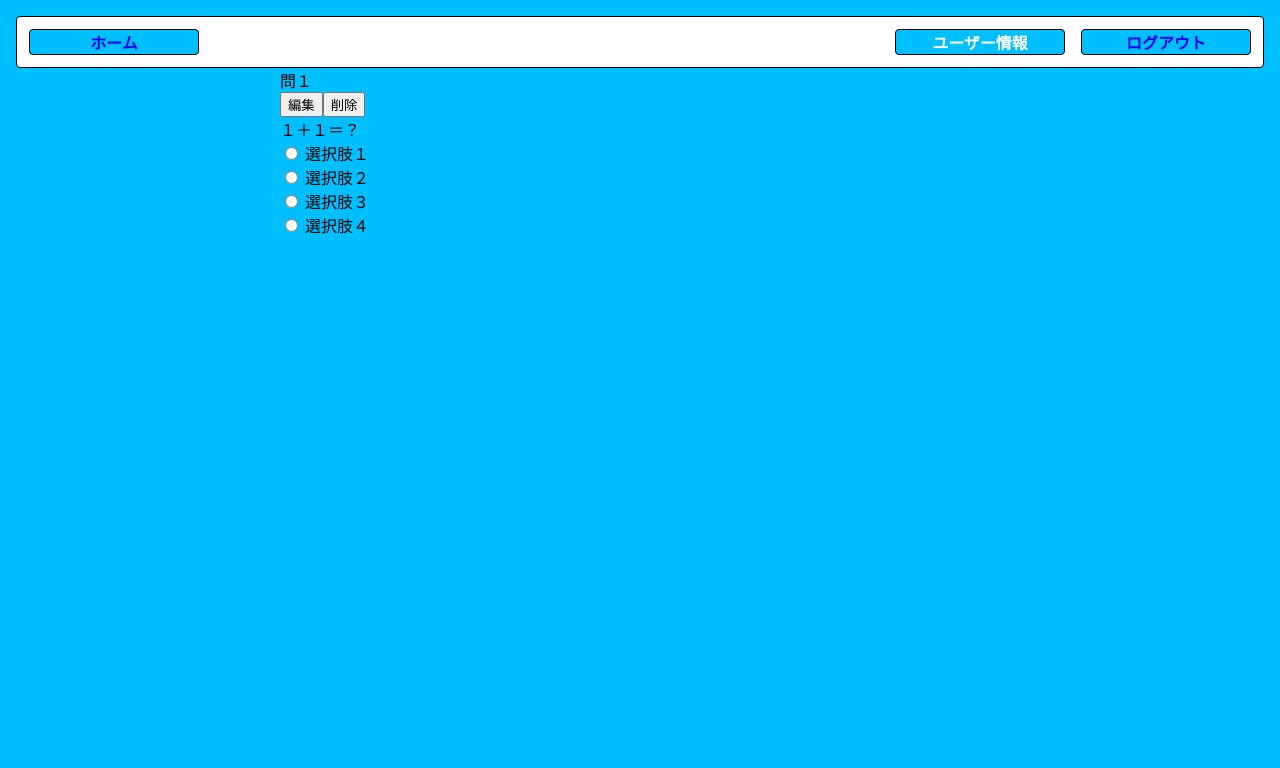
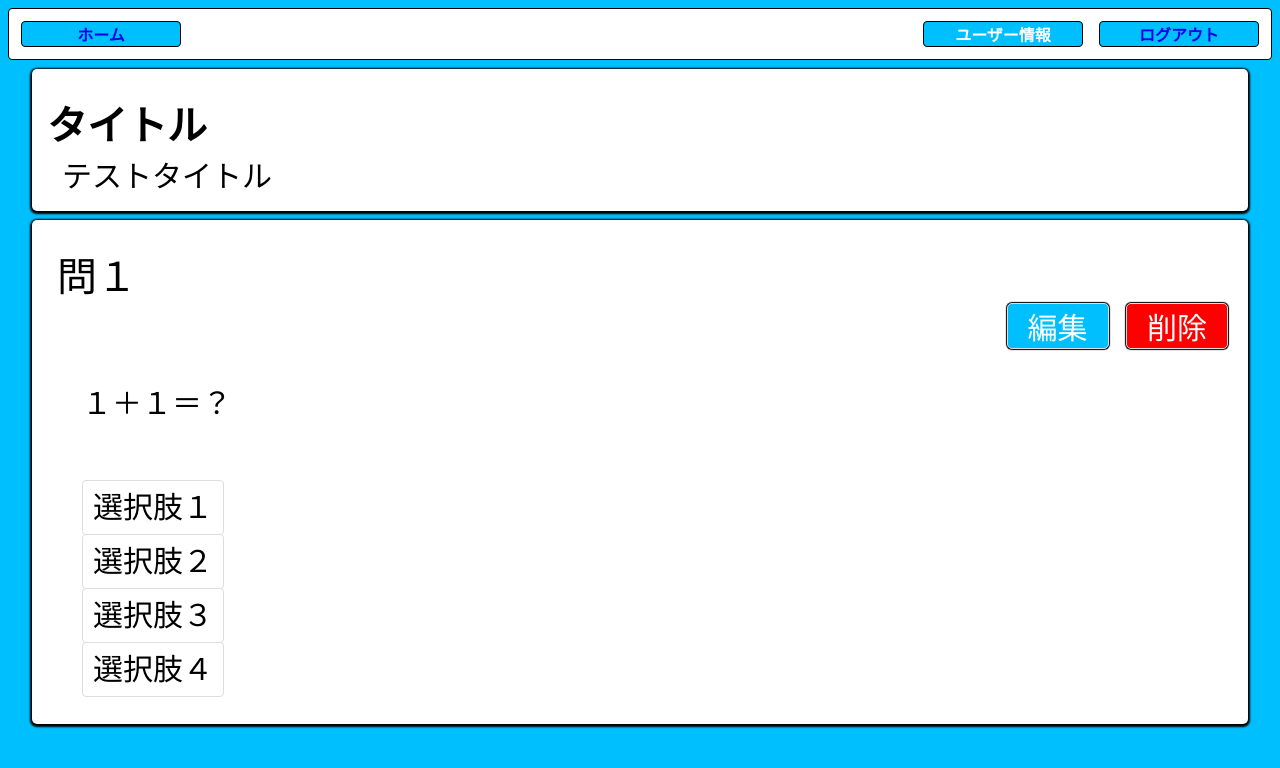
Before and after one commit to TeamB-2025W/sakumonkun, a Django app: template project/app/templates/app/test/detail.html in a window 1280 px wide. Shown: the top 768 px of the page. Run offline with Django 4.2, Linux system fonts and the light colour scheme; the template is opened without the code that fills it, so the values that code supplies are empty.

Commit message:
細かな修正、detail_base.htmlを作成して、detail.htmlとrecords.htmlに継承。

```diff
--- a/project/app/static/css/exam.css
+++ b/project/app/static/css/exam.css
@@ -1,10 +1,12 @@
+* {
+    margin: 0;
+    padding: 0;
+    box-sizing: border-box;
+}
+
 body {
     min-height: 100vh;
     background-color:#00BFFF;
-}
-
-div {
-    font-size: 0;
 }
 
 .exam_background {
@@ -20,10 +22,7 @@
     border-radius: 5px;
     text-align: center;
     box-shadow: 0 1px 2px 2px black;
-}
-
-.exam_title {
-    font-size: 60px;
+    margin-top: 10px;
 }
 
 .exam_container {
@@ -37,13 +36,23 @@
     box-shadow: 0 1px 2px 2px black;
 }
 
+.exam_title {
+    font-size: 60px;
+}
+
+.exam_title_text {
+    margin-left: 15px;
+    margin-top: 15px;
+    font-size: 40px;
+}
+
 .exam_text {
-    margin-left: 15px;
+    margin-left: 30px;
 }
 
 .name_input_box {
-    font-size: 20px;
-    margin-left: 30px;
+    font-size: 30px;
+    margin: 20px 0 20px 40px;
 }
 
 .question_box {
@@ -51,12 +60,14 @@
 }
 
 .question_text_box {
-    margin-bottom: 30px;
+    margin: 30px 0 0 40px;
+    font-size: 30px;
 }
 
 .question_choices_box {
     display: grid;
     gap: 10px;
+    margin: 60px 0 20px 40px;
 }
 
 .choices input[type=radio] {
@@ -70,7 +81,7 @@
     border: 1px solid #ddd;
     border-radius: 4px;
     padding: 10px;
-    font-size: 16px;
+    font-size: 30px;
     transition: .5s;
 }
 
@@ -90,4 +101,5 @@
     border: 1px solid #ddd;
     border-radius: 5px;
     cursor: pointer;
+    padding: 0 20px 0 20px;
 }
--- /dev/null
+++ b/project/app/static/css/record.css
@@ -0,0 +1,76 @@
+* {
+    margin: 0;
+    padding: 0;
+    box-sizing: border-box;
+}
+
+main {
+    width: 100%;
+}
+
+
+/* records */
+
+.records_container {
+    padding: 20px 0 0 20px;
+    min-height: 100%;
+}
+
+h2 {
+    font-size: 40px;
+}
+
+table {
+    table-layout: fixed;
+}
+
+.records_table_tr {
+    font-size: 30px;
+}
+
+.records_table_th {
+    width: 400px;
+    text-align: center;
+    font-size: 40px;
+}
+
+.records_button {
+    background-color: #00BFFF;
+    color: white;
+    font-size: 30px;
+    border: 1px solid #ddd;
+    border-radius: 5px;
+    cursor: pointer;
+    padding: 0 10px 0 10px;
+    box-shadow: 0 0 1px 1px black;
+}
+
+
+/* detail.html */
+
+.detail_button_block {
+    text-align: right;;
+}
+
+.detail_button {
+    font-size: 30px;
+    border: 1px solid #ddd;
+    border-radius: 5px;
+    cursor: pointer;
+    padding: 0 20px 0 20px;
+    box-shadow: 0 0 1px 1px black;
+    margin: 0 10px 0 0;
+}
+
+.button_update {
+    background-color: #00BFFF;
+    color: white;
+}
+
+.button_delete {
+    background-color: red;
+    color: white;
+}
+
+
+/* update.html */
--- a/project/app/static/css/result.css
+++ b/project/app/static/css/result.css
@@ -1,3 +1,9 @@
+* {
+    margin: 0;
+    padding: 0;
+    box-sizing: border-box;
+}
+
 body {
     min-height: 100vh;
     background-color:#00BFFF;
@@ -18,6 +24,7 @@
     border-radius: 5px;
     text-align: center;
     box-shadow: 0 1px 2px 2px black;
+    margin-top: 10px;
 }
 
 .result_container {
@@ -31,8 +38,18 @@
     box-shadow: 0 1px 2px 2px black;
 }
 
-.score_title {
+.exam_title {
+    font-size: 60px;
+}
+
+.result_title {
     margin-left: 15px;
+    margin-top: 15px;
+    font-size: 30px;
+}
+
+.result_text {
+    margin-left: 50px;
 }
 
 .result_score {
@@ -49,6 +66,7 @@
 
 .selected_choice {
   margin-left: 15px;
+  margin-top: 30px;
 }
 
 .judge {
@@ -57,6 +75,7 @@
 
 .judge_icon {
     font-size: 60px;
+    margin-left: 30px;
 }
 
 .correct {
--- /dev/null
+++ b/project/app/templates/app/detail_base.html
@@ -0,0 +1,27 @@
+<!doctype html>
+<html lang="ja">
+  <head>
+    <meta charset="utf-8">
+    <meta name="viewport" content="width=device-width, initial-scale=1">
+    {% load static %}
+    <title>{% block title %}{% endblock %}</title>
+    <link href="{% static 'css/style.css' %}" rel="stylesheet">
+    <link href="{% static 'css/record.css' %}" rel="stylesheet">
+    <link href="{% static 'css/exam.css' %}" rel="stylesheet">
+    <link href="{% static 'css/result.css' %}" rel="stylesheet">
+  </head>
+  <body>
+    <header>
+        <nav>
+          <a href="{% url 'app:home' %}" class="link-button">ホーム</a>
+          <a href="{% url 'app:user_edit' %}" class="link-button">ユーザー情報</a>
+          <a href="{% url 'app:logout' %}" class="link-button">ログアウト</a>
+        </nav>
+      </header>
+    <main>
+      {% block content %}{% endblock %}
+    </main>
+
+    {% block extra_js %}{% endblock %}
+  </body>
+</html>
--- a/project/app/templates/app/test/detail.html
+++ b/project/app/templates/app/test/detail.html
@@ -1,17 +1,24 @@
-{% extends 'app/header_base.html' %}
+{% extends 'app/detail_base.html' %}
 {% load static %}
 
 {% block title %}テスト詳細{% endblock %}
 
 {% block content %}
 <div class="exam_background">
+    <div class="exam_container">
+        <h2 class="exam_title_text">タイトル</h2>
+        <p class="exam_text">テストタイトル</p>
+    </div>
     <!-- for -->
     <div class="exam_container">
         <div class="question_box" id="question1">
-            <div class="question_number">
+            <div class="question_number exam_title_text">
                 問１
             </div>
-            <button class="detail_button">編集</button><button class="detail_button">削除</button>
+            <div class="detail_button_block">
+                <button class="detail_button button_update">編集</button>
+                <button class="detail_button button_delete">削除</button>
+            </div>
             <div class="question_text_box">
                 １＋１＝？
             </div>
```
Also changed, not shown: project/app/templates/app/exam/exam.html (+5 -5 lines), project/app/templates/app/exam/exam_result.html (+21 -21 lines), project/app/templates/app/test/records.html (+8 -8 lines).
